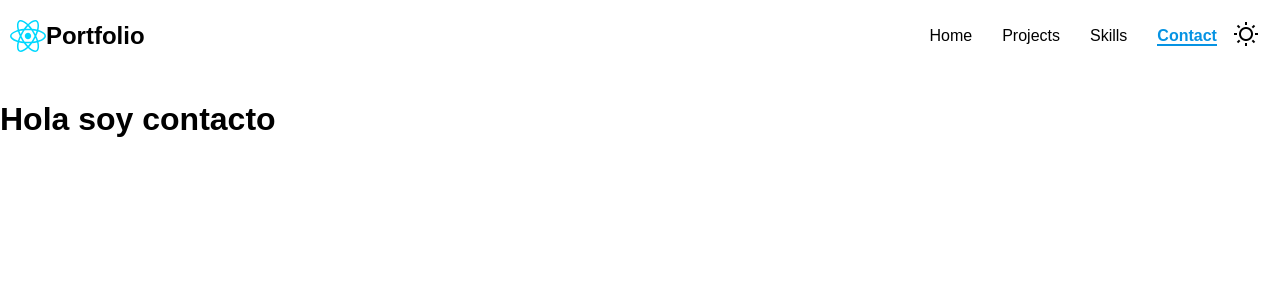
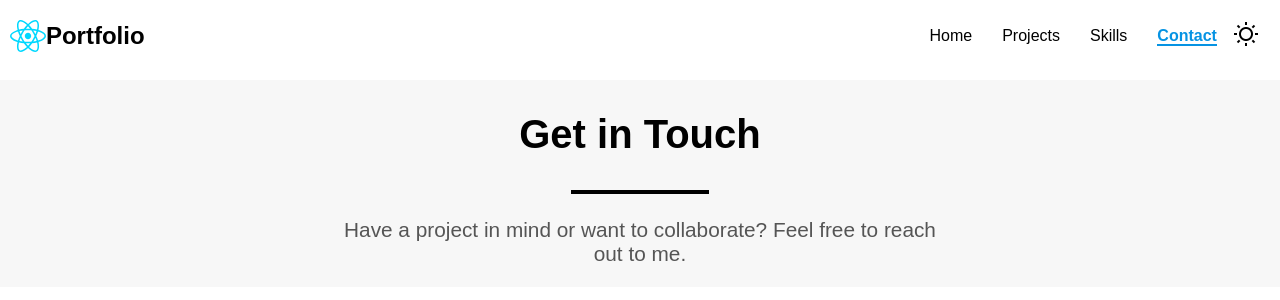
Before and after one commit to Julian-codee/Folio_React, a React (Vite) app: page /ContactMe in a window 1280 px wide. Shown: the top 300 px of the page. Built offline with nearby package versions, Linux system fonts and the light colour scheme.

Commit message:
creamos el archivo de los estilos de contactme , para empezar con su estrucutra y diseño

```diff
--- /dev/null
+++ b/src/assets/Styles/ContactMe.css
@@ -0,0 +1,32 @@
+/* Your existing CSS */
+.main-Contact {
+    display: flex;
+    flex-direction: column;
+    gap: 10px;
+    justify-content: center;
+    align-items: center;
+    background-color: #efefef7d;
+    text-align: center;
+  }
+  .ContainerContact {
+    text-align: center;
+    display: inline-block;
+  }
+  .Contact-title {
+    margin-top: 2rem;
+    text-align: center;
+    font-size: 2.5rem;
+  }
+  hr {
+    width: 20%;
+    height: 4px;
+    border: none;
+    background-color: black;
+  }
+  .description {
+    display: inline-block;
+    width: 90%;
+    margin-top: 1rem;
+    font-size: 1.3rem;
+    color: #555;
+  }
--- a/src/assets/components/Layouts/Main/ContactMe.jsx
+++ b/src/assets/components/Layouts/Main/ContactMe.jsx
@@ -1,10 +1,20 @@
 import React from 'react'
+import '../../../Styles/ContactMe.css'
 
 export const ContactMe = () => {
   return (
-    <div>
-        <h1>Hola soy contacto</h1>
+<>
 
-    </div>
+<div className="main-Contact">
+        <div className="ContainerContact">
+          <h2 className="Contact-title">Get in Touch</h2>
+          <hr className="divider" />
+          <p className="description">
+          Have a project in mind or want to collaborate? Feel free to reach out to me.
+          </p>
+        </div>
+        </div>
+
+</>
   )
 }
```
